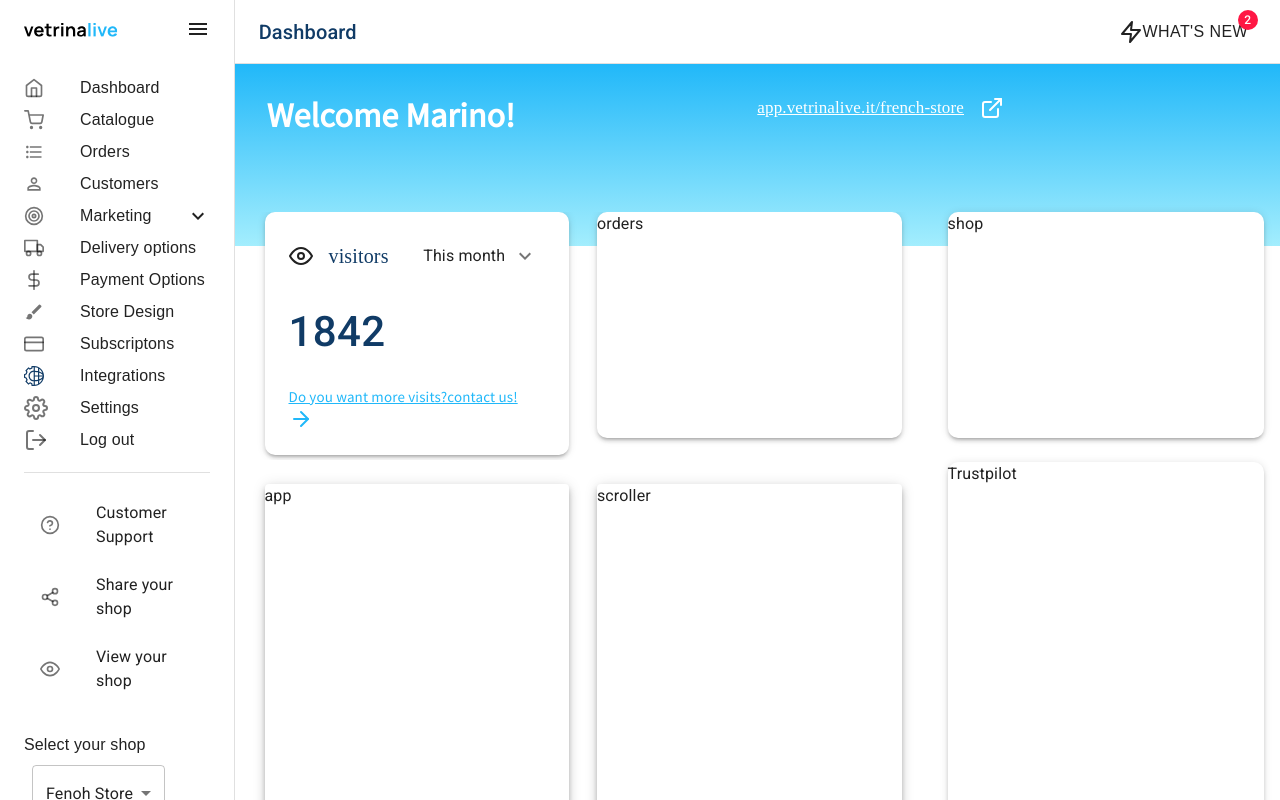
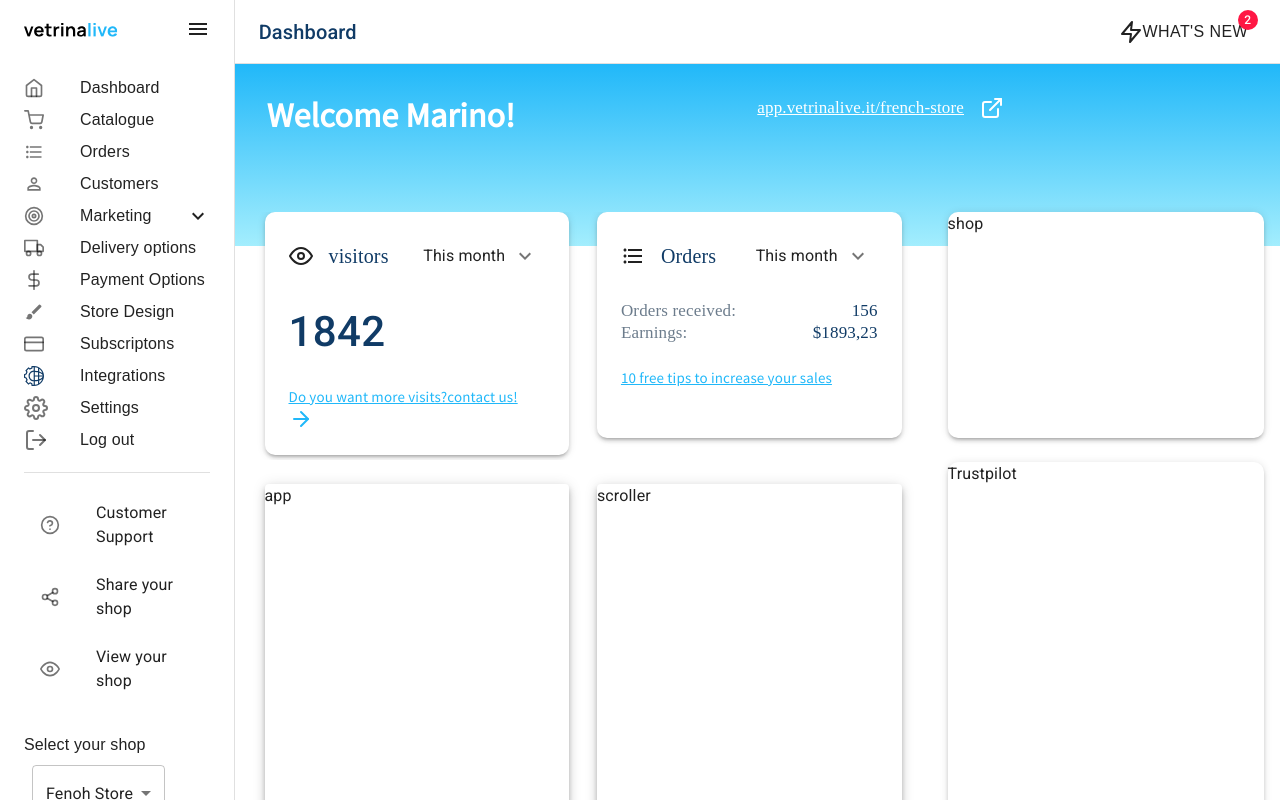
Before and after one commit to Ramy-Ab/LD-Mid-Assessment, a Next.js app: page / in a window 1280 px wide. Shown: the top 800 px of the page. Built offline with nearby package versions, Linux system fonts and the light colour scheme; a web font is replaced by a local one.

Commit message:
LD-12 adding orders card

```diff
--- a/components/dashboard/LeftFrame/OrdersCard.jsx
+++ b/components/dashboard/LeftFrame/OrdersCard.jsx
@@ -1,12 +1,57 @@
-import { Paper } from "@mui/material";
+import { FormatListBulleted } from "@mui/icons-material";
+import { Grid, Paper, Stack, Typography } from "@mui/material";
 import { makeStyles } from "@mui/styles";
+import { ArrowRight, Eye } from "react-feather";
+import DateMenu from "./Menu";
+import Menu from "./Menu";
 
 export default function OrdersCard() {
   const classes = useStyles();
   return (
     <>
       <Paper className={classes.paper} elevation={3}>
-        orders
+        <Stack spacing={3} className={classes.card}>
+          <Grid className={classes.cardHeader} container xs={12}>
+            <Grid className={classes.rightGreed} item xs={6}>
+              <FormatListBulleted className={classes.orderIcon} size={24} />
+              <Typography variant="cardsTitle">Orders</Typography>
+            </Grid>
+            <Grid className={classes.leftGreed} item xs={6}>
+              <Typography variant="cardPeriod"> This month</Typography>
+              <DateMenu />
+            </Grid>
+          </Grid>
+          <Stack>
+            <Grid className={classes.cardHeader} container xs={12}>
+              <Grid item className={classes.rightGreed} xs={6}>
+                <Typography variant="cardOrderInfo">
+                  {" "}
+                  Orders received:
+                </Typography>
+              </Grid>
+              <Grid className={classes.leftGreed} item xs={4}>
+                <Typography variant="cardOrderPrice">156</Typography>
+              </Grid>
+            </Grid>
+            <Grid className={classes.cardHeader} container xs={12}>
+              <Grid item className={classes.rightGreed} xs={6}>
+                <Typography variant="cardOrderInfo">Earnings:</Typography>
+              </Grid>
+              <Grid className={classes.leftGreed} item xs={4}>
+                <Typography variant="cardOrderPrice">$1893,23</Typography>
+              </Grid>
+            </Grid>
+          </Stack>
+          <Grid container>
+            <Typography
+              sx={{ textDecoration: "underline" }}
+              mr={2}
+              variant="bluetext1"
+            >
+              10 free tips to increase your sales{" "}
+            </Typography>
+          </Grid>
+        </Stack>
       </Paper>
     </>
   );
@@ -14,8 +59,31 @@ export default function OrdersCard() {
 
 const useStyles = makeStyles((theme) => ({
   paper: {
-    height: "226px",
+    minHeight: "226px",
     borderRadius: "10px",
     marginBottom: "5px",
+    padding: "24px",
+  },
+  card: {
+    display: "flex",
+    justifyContent: "space-between",
+  },
+  cardHeader: {
+    display: "flex",
+    justifyContent: "space-between",
+  },
+  orderIcon: {
+    marginRight: "1rem",
+  },
+
+  rightGreed: {
+    display: "flex",
+    justifyContent: "flex-start",
+    alignItems: "center",
+  },
+  leftGreed: {
+    display: "flex",
+    justifyContent: "flex-end",
+    alignItems: "center",
   },
 }));
--- a/helpers/theme.js
+++ b/helpers/theme.js
@@ -70,6 +70,20 @@ export const theme = createTheme({
       lineHeight: "18px",
       color: "#666666",
     },
+    cardOrderInfo: {
+      fontFamily: "NotoSansHK",
+      fontWeight: "400",
+      fontSize: "17px",
+      lineHeight: "22px",
+      color: "#6C7C8C",
+    },
+    cardOrderPrice: {
+      fontFamily: "NotoSansHK",
+      fontWeight: "500",
+      fontSize: "17px",
+      lineHeight: "22px",
+      color: "#103B66",
+    },
     bluetext1: {
       color: "#21B8F9",
       fontFamily: "SourceSansPro",
```
